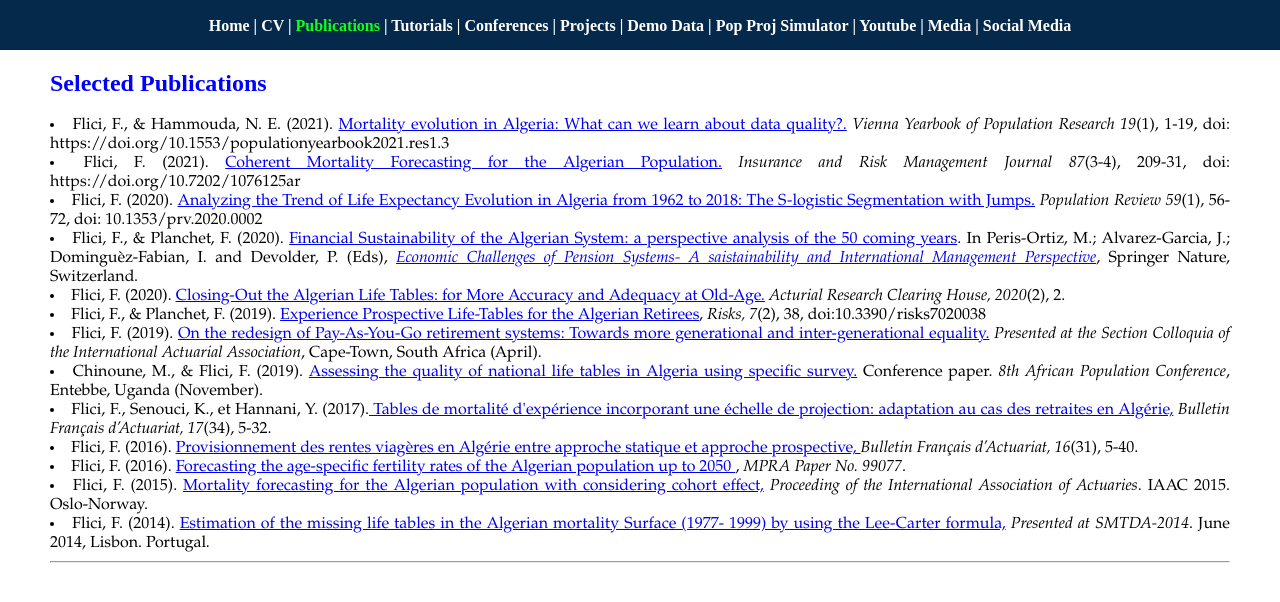
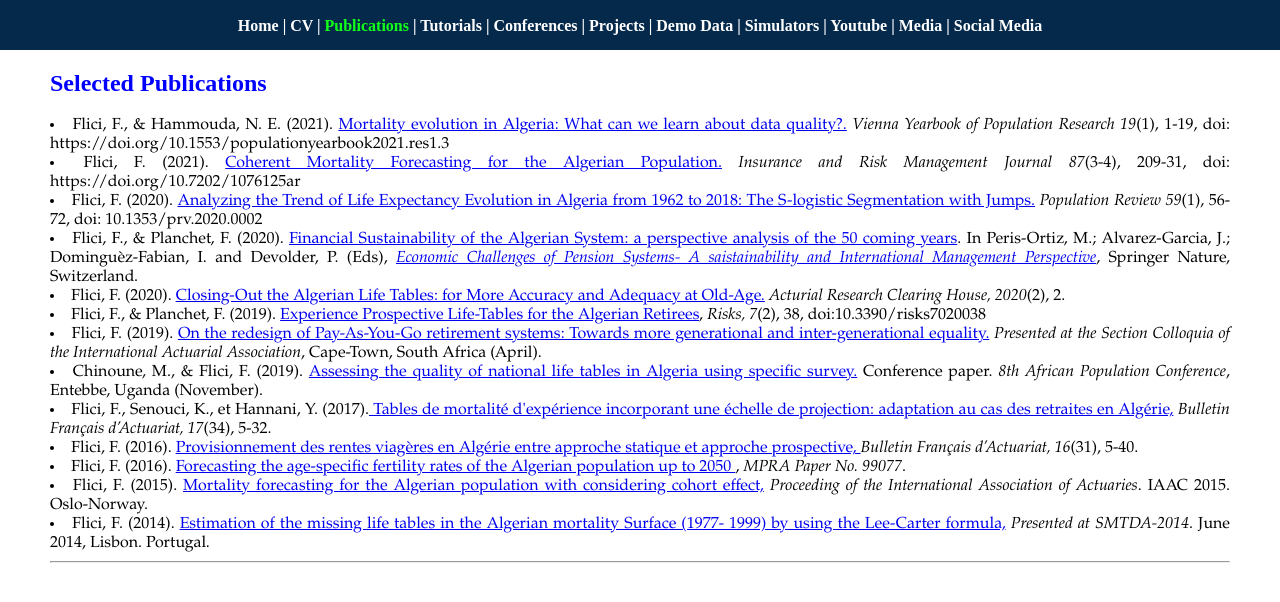
Before and after one commit to Farid-FLICI/farid-flici.github.io, a Jekyll site: the page pub.html, which Jekyll copies as it is, in a window 1280 px wide. Shown: the top 602 px of the page. Built offline with Jekyll 4.4.1, drawn with Linux system fonts in a browser that asks for light colours.

Commit message:
Update pub.html

```diff
--- a/pub.html
+++ b/pub.html
@@ -89,7 +89,7 @@ h3 {
 <a> |  </a>
 <a  href="./data.html" class="a" >Demo Data</a>
 <a> |  </a>
-<a  href="./pps.html" class="a" >Pop Proj Simulator</a>
+<a  href="./pps.html" class="a" >Simulators</a>
 <a> |  </a>
 <a  href="./yout.html" class="a">Youtube</a>
 <a> |  </a>
```
